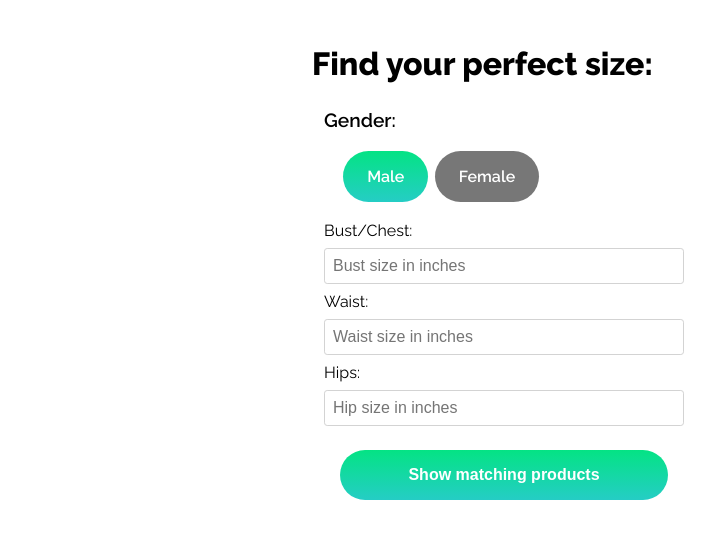
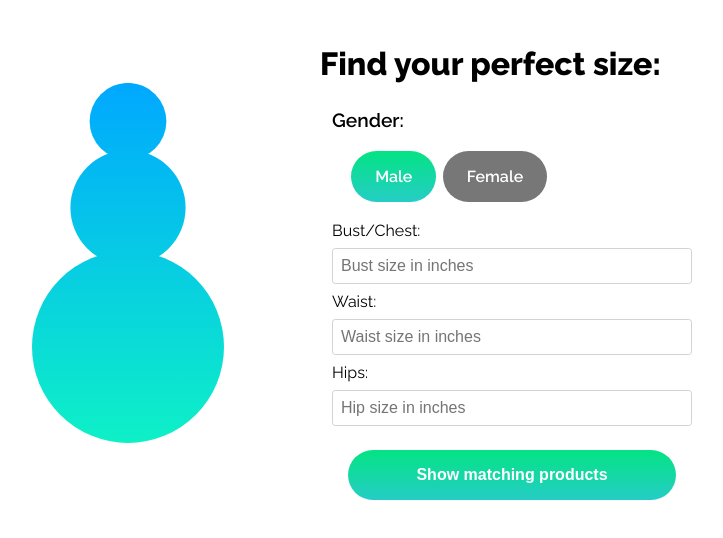
Before and after one commit to MDavid599/TeamHungover, a React (Create React App) app in the folder frontend/: page / in a window 1280 px wide. Shown: the top 538 px of the page, without its empty margins (328-1051 px from the left). Built offline with nearby package versions, Linux system fonts and the light colour scheme.

Commit message:
implement overlapping circles

```diff
--- a/frontend/package.json
+++ b/frontend/package.json
@@ -3,10 +3,12 @@
   "version": "0.1.0",
   "private": true,
   "dependencies": {
+    "lodash": "^4.17.11",
     "prop-types": "^15.7.2",
     "react": "^16.8.3",
     "react-dom": "^16.8.3",
     "react-helmet": "^5.2.0",
+    "react-router-dom": "^4.3.1",
     "react-scripts": "2.1.5",
     "styled-components": "^4.1.3"
   },
--- a/frontend/src/App.js
+++ b/frontend/src/App.js
@@ -1,7 +1,9 @@
 import React, { Component } from "react";
+import { Helmet } from "react-helmet";
+import { BrowserRouter as Router, Route, Switch } from "react-router-dom";
+import GlobalStyles from "./components/styles/global";
 import Homepage from "./components/homepage";
-import GlobalStyles from "./components/styles/global";
-import { Helmet } from "react-helmet";
+import Results from "./components/results";
 
 class App extends Component {
   render() {
@@ -14,7 +16,12 @@ class App extends Component {
           />
         </Helmet>
         <GlobalStyles />
-        <Homepage />
+        <Router>
+          <Switch>
+            <Route component={Homepage} exact path="/" />
+            <Route component={Results} path="/results" />
+          </Switch>
+        </Router>
       </div>
     );
   }
--- /dev/null
+++ b/frontend/src/components/body.js
@@ -0,0 +1,87 @@
+import React from "react";
+import PropTypes from "prop-types";
+import styled from "styled-components";
+import max from "lodash/max";
+
+const Wrapper = styled.div`
+  height: 100%;
+  width: 100%;
+  svg {
+    display: block;
+  }
+`;
+
+class Body extends React.Component {
+  static propTypes = {
+    radii: PropTypes.arrayOf(PropTypes.number),
+    overlapRatio: PropTypes.number
+  };
+  static defaultProps = {
+    overlapRatio: 0.75,
+    radii: []
+  };
+  /**
+   * Properly offsets circles for uniform distribution on screen.
+   */
+  getCircleYOffsets = () => {
+    const { overlapRatio } = this.props;
+    const radii = this.normalizedRadii();
+    if (radii.length <= 1) return radii;
+    let totalOffset = radii[0];
+    let offsets = [];
+    let previousRadius = radii[0] * overlapRatio;
+    offsets.push(radii[0]);
+    for (let i = 1; i < radii.length; i++) {
+      const currentRadius = radii[i];
+      totalOffset += currentRadius + previousRadius;
+      offsets.push(totalOffset);
+      previousRadius = currentRadius * overlapRatio;
+    }
+    return offsets;
+  };
+  normalizedRadii = () => {
+    const { radii } = this.props;
+    const maxRadius = max(radii);
+    return radii.map(r => (r / maxRadius) * 50);
+  };
+  render() {
+    let offsets = this.getCircleYOffsets();
+    console.log(offsets);
+    let radii = this.normalizedRadii();
+    return (
+      <Wrapper>
+        <svg width="100%" height="100%" viewBox="0 0 200 200">
+          <linearGradient
+            id="backgroundGradient"
+            gradientTransform="rotate(90)"
+          >
+            <stop stopColor="#00A8FF" offset="0%" />
+            <stop stopColor="#0FF5C3" offset="100%" />
+          </linearGradient>
+          <rect
+            x="0"
+            y="0"
+            width="100%"
+            height="100%"
+            fill="url(#backgroundGradient)"
+            mask="url(#circle-mask)"
+          />
+          <mask id="circle-mask" x="0" y="0" width="100%" height="100%">
+            {radii.map((radius, index) => (
+              <circle
+                cx="50%"
+                cy={offsets[index]}
+                stroke="black"
+                r={radius}
+                fill="white"
+                strokeWidth="0"
+              />
+            ))}
+          </mask>
+        </svg>
+      </Wrapper>
+    );
+  }
+}
+
+export default Body;
--- a/frontend/src/components/homepage.js
+++ b/frontend/src/components/homepage.js
@@ -5,6 +5,7 @@ import Select from "./select";
 import Form from "./styles/form";
 import TextInput from "./text-input";
 import Button from "./styles/button";
+import BodyRepresentation from "./body";
 
 const Wrapper = styled.div`
   display: grid;
@@ -31,6 +32,9 @@ const Wrapper = styled.div`
 const Homepage = () => (
   <Container>
     <Wrapper>
+      <div className="left">
+        <BodyRepresentation radii={[200, 300, 500]} />
+      </div>
       <div className="right">
         <h1>Find your perfect size:</h1>
         <Form>
--- /dev/null
+++ b/frontend/src/components/results.js
@@ -0,0 +1,9 @@
+import React from "react";
+
+class Results extends React.Component {
+  render() {
+    return <div>results</div>;
+  }
+}
+
+export default Results;
--- a/frontend/src/components/styles/global.js
+++ b/frontend/src/components/styles/global.js
@@ -3,6 +3,8 @@ import { createGlobalStyle } from "styled-components";
 const GlobalStyle = createGlobalStyle`
     body {
         font-family: 'Raleway', sans-serif;
+        width: 100%;
+        height: 100%;
     }
     html {
         -webkit-box-sizing: border-box;
```
Also changed, not shown: 1 other file (tests, documents, lock files or other folders).
